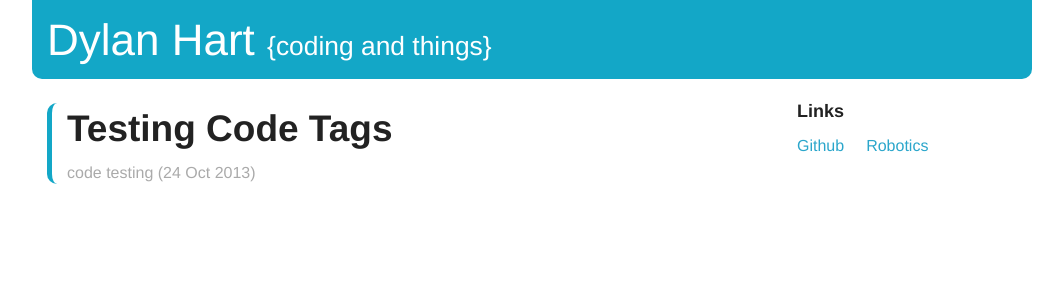
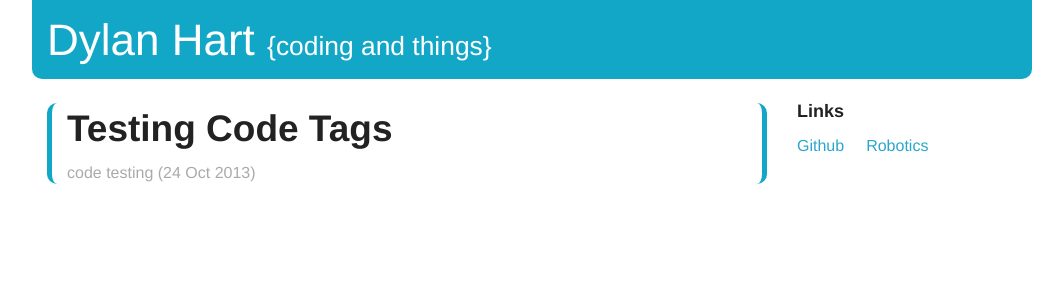
Before and after one commit to dylanhart/dylanhart.github.io, a Jekyll site: the page built from index.html, in a window 1280 px wide. Shown: the top 293 px of the page, without its empty margins (108-1171 px from the left). Built offline with Jekyll 4.4.1, drawn with Linux system fonts in a browser that asks for light colours; Markdown is read by kramdown in place of the engine named in the settings.

Commit message:
double borders on posts

```diff
--- a/css/site.css
+++ b/css/site.css
@@ -26,10 +26,12 @@ body, html {
 }
 .post {
 	border-left: 5px solid #13A7C7;
+	border-right: 5px solid #13A7C7;
 	padding-left: 15px;
 }
 .post:hover {
 	border-left-color: #46DAFA;
+	border-right-color: #46DAFA;
 }
 .post-title {
 	margin-bottom: 0.2em;
```
